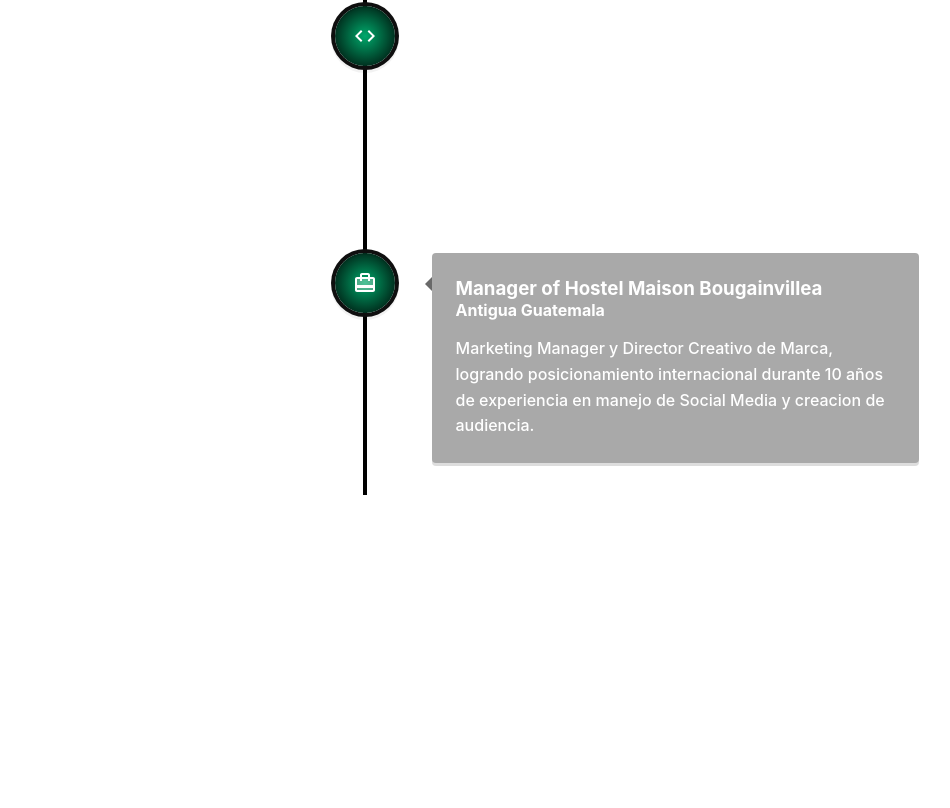
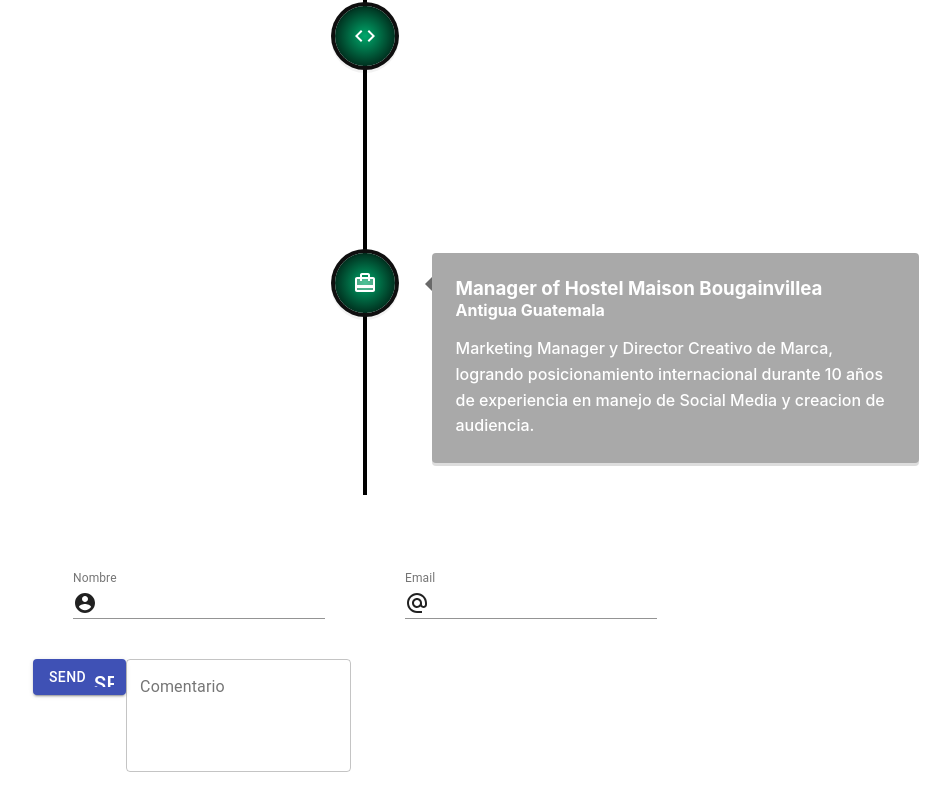
Before and after one commit to i-dev27/portafolio, a React (Create React App) app: page / in a window 1280 px wide. Shown: the part 1323-2131 px from the top of the page, without its empty margins (275-1225 px from the left). Before the commit the page ends 1818 px from the top, so only its background shows below. Built offline with nearby package versions, Linux system fonts and the light colour scheme; the HTML template or start-up script is replaced by a standard one; what react-animations would draw is missing.

Commit message:
content-fourthversion

```diff
--- a/src/components/Projects.jsx
+++ b/src/components/Projects.jsx
@@ -1,6 +1,6 @@
 import React from "react";
-// import UserForm from "./components/UserForm.jsx";
-// import Form from "react-bootstrap/Form";
+import UserForm from "./UserForm.jsx";
+
 import { Avatar, makeStyles } from "@material-ui/core";
 import { Grid, Container } from "@material-ui/core";
 import styled, { keyframes } from "styled-components";
@@ -11,9 +11,12 @@
 } from "react-vertical-timeline-component";
 import "react-vertical-timeline-component/style.min.css";
 import InsertEmoticonTwoToneIcon from "@material-ui/icons/InsertEmoticonTwoTone";
+import TextField from "@material-ui/core/TextField";
 import VideocamTwoToneIcon from "@material-ui/icons/VideocamTwoTone";
 import CodeTwoToneIcon from "@material-ui/icons/CodeTwoTone";
 import CardTravelTwoToneIcon from "@material-ui/icons/CardTravelTwoTone";
+import Button from "@material-ui/core/Button";
+import Icon from "@material-ui/core/Icon";
 
 const Bounce = styled.div`
   animation: 5s ${keyframes`${bounceIn}`} 5s;
@@ -179,35 +182,28 @@
         </VerticalTimeline>
       </Container>
 
-      {/* <UserForm
-        cancel={this.cancel}
-        errors={this.errors}
-        submit={this.submit}
-        passwordErrors={this.confirmed}
-        submitButtonText="Sign-in"
-        elements={() => (
-          <React.Fragment>
-            <Form.Group controlId="formBasicEmail">
-              <Form.Control
-                type="email"
-                name="email"
-                value={this.email}
-                placeholder="isolutions@gmail.com"
-                onChange={this.change}
-              />
-            </Form.Group>
-            <Form.Group controlId="formBasicPassword">
-              <Form.Control
-                type="password"
-                name="password"
-                value={this.password}
-                placeholder="password"
-                onChange={this.change}
-              />
-            </Form.Group>
-          </React.Fragment>
-        )}
-      /> */}
+      <Container>
+        <Grid spacing={9} container justify="center" alignItems="center">
+          <Grid item xs={0}>
+            <UserForm />
+            <Button
+              variant="contained"
+              color="primary"
+              className={classes.button}
+              endIcon={<Icon>send</Icon>}
+            >
+              Send
+            </Button>
+            <TextField
+              id="outlined-multiline-static"
+              label="Comentario"
+              multiline
+              rows={4}
+              variant="outlined"
+            />
+          </Grid>
+        </Grid>
+      </Container>
     </div>
   );
 }
--- a/src/components/UserForm.jsx
+++ b/src/components/UserForm.jsx
@@ -1,76 +1,48 @@
 import React from "react";
-import Form from "react-bootstrap/Form";
-import Button from "react-bootstrap/Button";
-import styled from "styled-components";
+import { makeStyles } from "@material-ui/core/styles";
+import Input from "@material-ui/core/Input";
+import InputLabel from "@material-ui/core/InputLabel";
+import InputAdornment from "@material-ui/core/InputAdornment";
+import FormControl from "@material-ui/core/FormControl";
+import TextField from "@material-ui/core/TextField";
+import AccountCircle from "@material-ui/icons/AccountCircle";
+import AlternateEmailIcon from "@material-ui/icons/AlternateEmail";
 
-const UserForm = (props) => {
-  const {
-    cancel,
-    errors,
-    submit,
-    submitButtonText,
-    elements,
-    passwordErrors,
-  } = props;
+const useStyles = makeStyles((theme) => ({
+  margin: {
+    margin: theme.spacing(5),
+  },
+}));
 
-  function handleSubmit(event) {
-    event.preventDefault();
-    submit();
-  }
-
-  function handleCancel(event) {
-    event.preventDefault();
-    cancel();
-  }
+export default function UserForm() {
+  const classes = useStyles();
 
   return (
-    <React.Fragment>
-      <ErrorsDisplay errors={errors} passwordErrors={passwordErrors} />
-      <Form onSubmit={handleSubmit}>
-        {elements()}
-        <Button className="mr-1" variant="primary" type="submit">
-          {submitButtonText}
-        </Button>
-        <Button className="mr-1" variant="secondary" onClick={handleCancel}>
-          Cancel
-        </Button>
-      </Form>
-    </React.Fragment>
+    <div>
+      <FormControl className={classes.margin}>
+        <InputLabel htmlFor="input-with-icon-adornment">Nombre</InputLabel>
+        <Input
+          id="input-with-icon-adornment"
+          startAdornment={
+            <InputAdornment position="start">
+              <AccountCircle />
+            </InputAdornment>
+          }
+        />
+      </FormControl>
+      <TextField
+        className={classes.margin}
+        id="input-with-icon-textfield"
+        label="Email"
+        InputProps={{
+          startAdornment: (
+            <InputAdornment position="start">
+              <AlternateEmailIcon />
+            </InputAdornment>
+          ),
+        }}
+      />
+
+    </div>
   );
-};
-
-function ErrorsDisplay({ errors, passwordErrors }) {
-  let errorsDisplay = null;
-
-  if (errors.lenght) {
-    errorsDisplay = (
-      <React.Fragment>
-        <ValidationLabel>Errors:</ValidationLabel>
-        <ValidationUl>
-          {errors.map((error, i) => (
-            <li key={i}>{errors}</li>
-          ))}
-        </ValidationUl>
-      </React.Fragment>
-    );
-  } else if (!passwordErrors) {
-    errorsDisplay = (
-      <React.Fragment>
-        <ValidationLabel>Errors:</ValidationLabel>
-        <ValidationUl>{<li>Password must match</li>}</ValidationUl>
-      </React.Fragment>
-    );
-  }
-  return errorsDisplay;
 }
-
-const ValidationUl = styled.div`
-  color: red;
-  padding: 15px 0 40px 10px;
-`;
-const ValidationLabel = styled.h2`
-  color: "0069c0";
-  font-size: 28px;
-`;
-
-export default UserForm;
```
